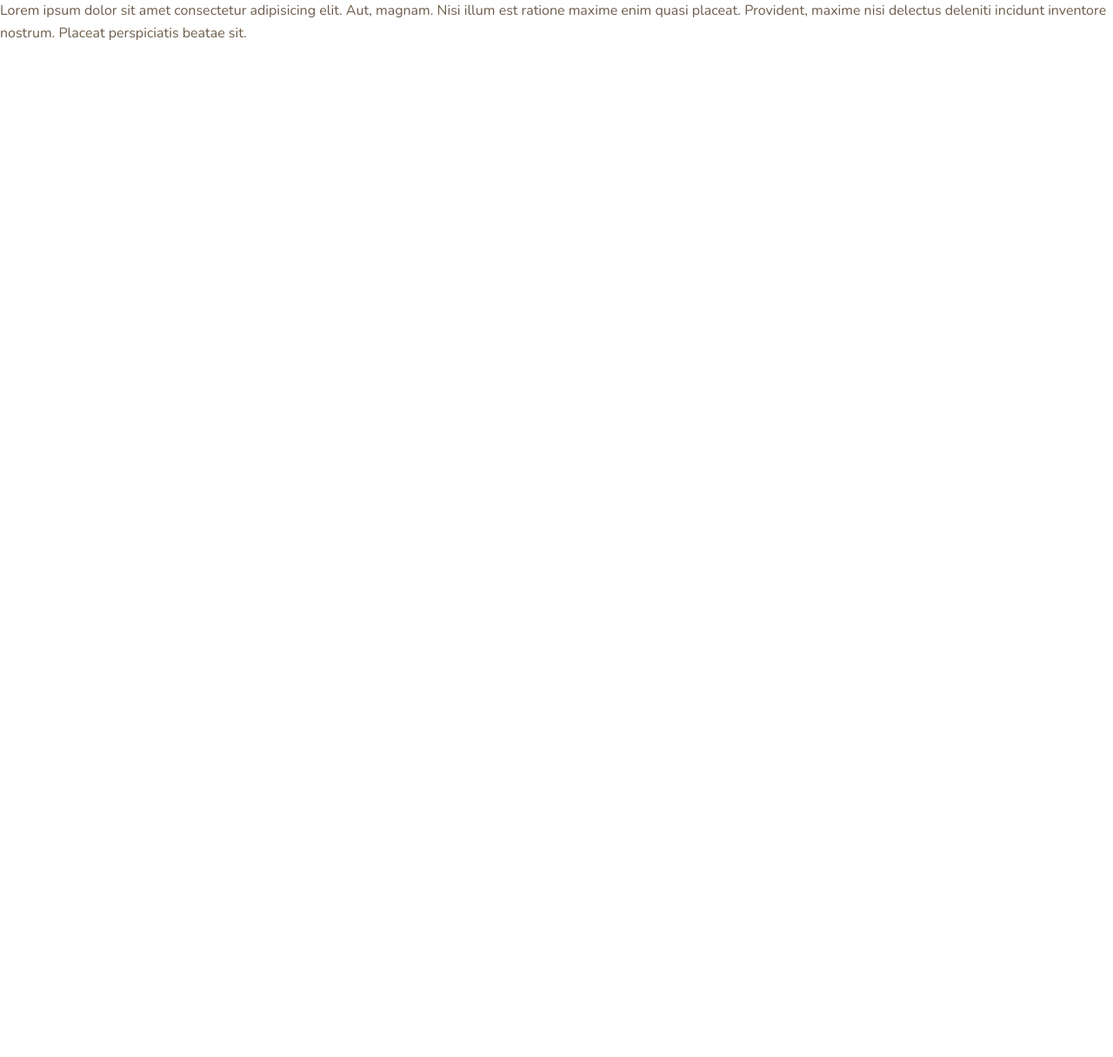
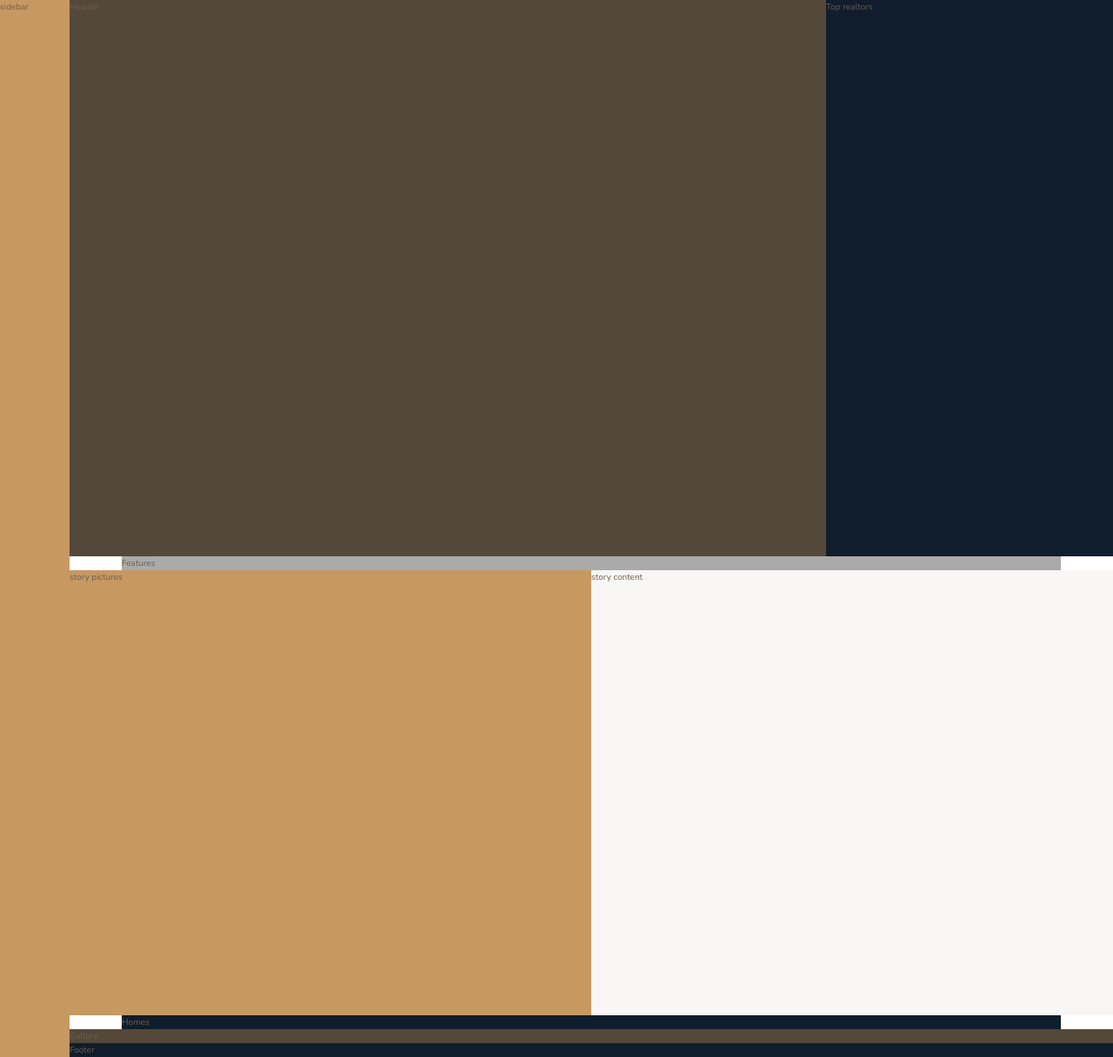
Before and after one commit to lasjorg/tut-nexter, a website: page index.html in a window 1280 px wide. Shown: the whole page at 87% size. Before the commit the page ends 800 px from the top, so only its background shows below. Drawn offline with nearby package versions, Linux system fonts and the light colour scheme.

Commit message:
Add main site layout

```diff
--- a/index.html
+++ b/index.html
@@ -14,7 +14,42 @@
 </head>
 
 <body class="container">
-    Lorem ipsum dolor sit amet consectetur adipisicing elit. Aut, magnam. Nisi illum est ratione maxime enim quasi placeat. Provident, maxime nisi delectus deleniti incidunt inventore nostrum. Placeat perspiciatis beatae sit.
+
+    <div class="sidebar">
+        sidebar
+    </div>
+
+    <header class="header">
+        Header
+    </header>
+
+    <div class="realtors">
+        Top realtors
+    </div>
+
+    <section class="features">
+        Features
+    </section>
+
+    <div class="story__pictures">
+        story pictures
+    </div>
+
+    <div class="story__content">
+        story content
+    </div>
+
+    <section class="homes">
+        Homes
+    </section>
+
+    <section class="gallery">
+        Gallery
+    </section>
+
+    <footer class="footer">
+        Footer
+    </footer>
 </body>
 
 </html>
--- a/sass/_base.scss
+++ b/sass/_base.scss
@@ -23,7 +23,7 @@ $font-display: 'Josefin Sans', sans-serif;
 }
 
 html {
-  font-style: 62.5%; // 1rem = 10px 10/16 = 62.5%
+  font-size: 62.5%; // 1rem = 10px 10/16 = 62.5%
   box-sizing: border-box;
 }
 
@@ -33,3 +33,11 @@ body {
   line-height: 1.6;
   color: $color-grey-dark-2;
 }
+
+.container {
+  display: grid;
+  grid-template-rows: 80vh min-content 40vw repeat(3, min-content);
+  grid-template-columns: [sidebar-start] 8rem [sidebar-end full-start] minmax(6rem, 1fr)
+                         [center-start] repeat(8, [col-start] minmax(min-content, 14rem) [col-end])
+                         [center-end] minmax(6rem, 1fr) [full-end];
+}
--- a/sass/_features.scss
+++ b/sass/_features.scss
@@ -0,0 +1,4 @@
+.features {
+  background-color: $color-grey-light-2;
+  grid-column: center-start / center-end;
+}
--- a/sass/_footer.scss
+++ b/sass/_footer.scss
@@ -0,0 +1,4 @@
+.footer {
+  background-color: $color-secondary;
+  grid-column: full-start / full-end;
+}
--- a/sass/_gallery.scss
+++ b/sass/_gallery.scss
@@ -0,0 +1,4 @@
+.gallery {
+  background-color: $color-grey-dark-1;
+  grid-column: full-start / full-end;
+}
--- a/sass/_header.scss
+++ b/sass/_header.scss
@@ -0,0 +1,4 @@
+.header {
+  background-color: $color-grey-dark-1;
+  grid-column: full-start / col-end 6;
+}
--- a/sass/_homes.scss
+++ b/sass/_homes.scss
@@ -0,0 +1,4 @@
+.homes {
+  background-color: $color-secondary;
+  grid-column: center-start / center-end;
+}
--- a/sass/_realtors.scss
+++ b/sass/_realtors.scss
@@ -0,0 +1,4 @@
+.realtors {
+  background-color: $color-secondary;
+  grid-column: col-start 7 / full-end;
+}
--- a/sass/_sidebar.scss
+++ b/sass/_sidebar.scss
@@ -0,0 +1,5 @@
+.sidebar {
+  background-color: $color-primary;
+  grid-column: sidebar-start / sidebar-end;
+  grid-row: 1 / -1;
+}
--- a/sass/_story.scss
+++ b/sass/_story.scss
@@ -0,0 +1,12 @@
+.story {
+
+  &__pictures {
+    background-color: $color-primary;
+    grid-column: full-start / col-end 4;
+  }
+
+  &__content {
+    background-color: $color-grey-light-1;
+    grid-column: col-start 5 / full-end;
+  }
+}
```
Also changed, not shown: css/style.css.
